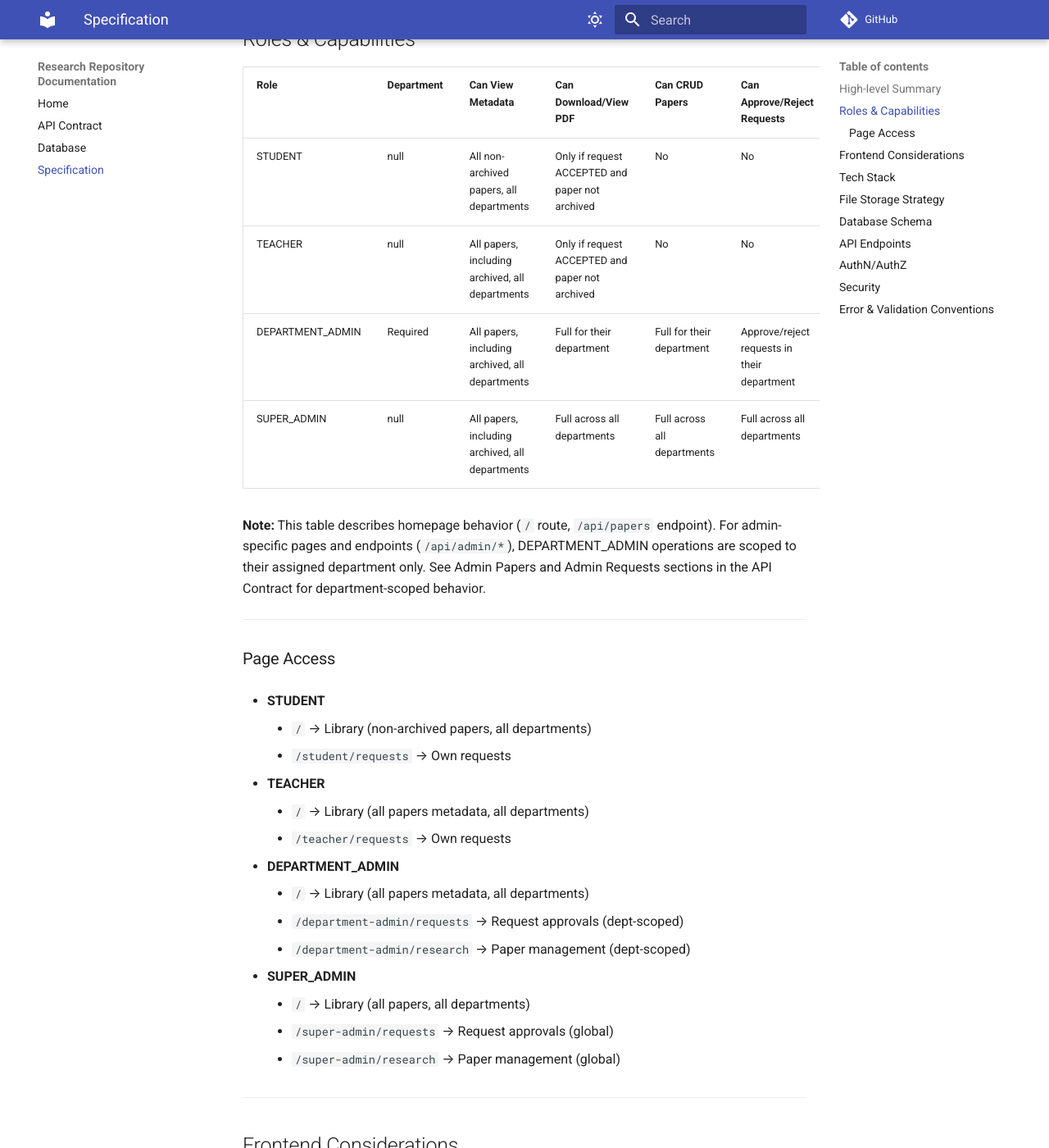
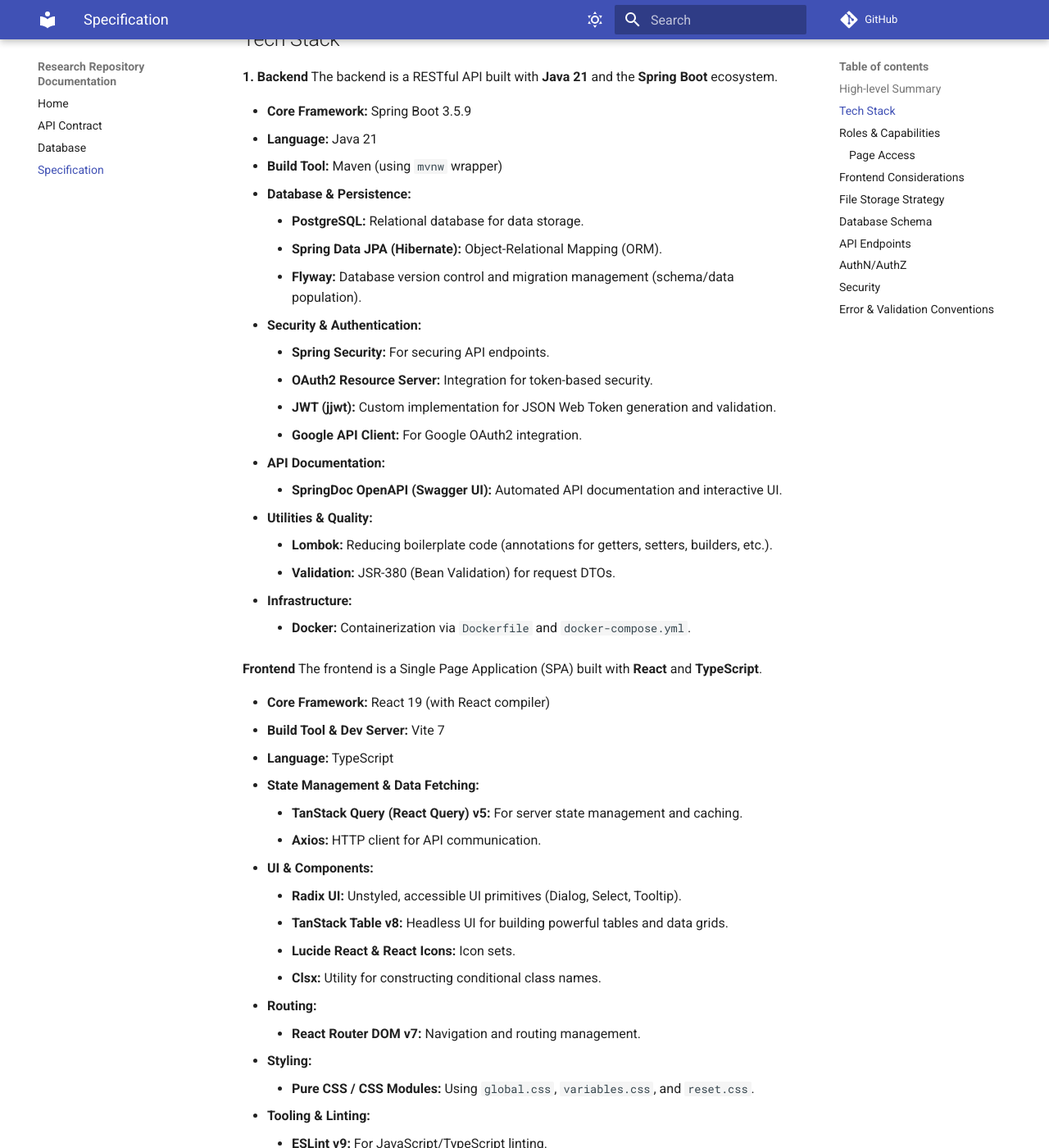
Before and after one commit to r4ppz/research-repo-docs, an MkDocs documentation site: the page built from docs/specification.md, in a window 1280 px wide and 1400 px high, scrolled down 1596 px. Shown: the whole window at 82% size. Built offline with MkDocs 1.6.1 and Material for MkDocs 9.7.7, drawn with Linux system fonts in a browser that asks for light colours; comment, search, counter and statistics services are not loaded; some of the changed text lies outside the part shown.

Commit message:
feat: improve format

```diff
--- a/docs/research_repo_spec.md
+++ b/docs/specification.md
@@ -4,17 +4,17 @@
 
 - [Research Repository — Architecture & Implementation Spec](#research-repository-architecture-implementation-spec)
     - [High-level Summary](#high-level-summary)
+    - [Tech Stack](#tech-stack)
     - [Roles & Capabilities](#roles-capabilities)
         - [Page Access](#page-access)
     - [Frontend Considerations](#frontend-considerations)
-    - [Tech Stack](#tech-stack)
     - [File Storage Strategy](#file-storage-strategy)
     - [Database Schema](#database-schema)
     - [API Endpoints](#api-endpoints)
     - [AuthN/AuthZ](#authnauthz)
     - [Security](#security)
     - [Error & Validation Conventions](#error-validation-conventions)
-      <!--toc:end-->
+        <!--toc:end-->
 
 This spec is intentionally detailed. It is the **single source of truth** for backend and frontend
 data design, API contracts, and authorization logic. All changes must be documented here first, then
@@ -53,6 +53,58 @@
 
 ---
 
+## Tech Stack
+
+**1. Backend**
+The backend is a RESTful API built with **Java 21** and the **Spring Boot** ecosystem.
+
+- **Core Framework:** Spring Boot 3.5.9
+- **Language:** Java 21
+- **Build Tool:** Maven (using `mvnw` wrapper)
+- **Database & Persistence:**
+    - **PostgreSQL:** Relational database for data storage.
+    - **Spring Data JPA (Hibernate):** Object-Relational Mapping (ORM).
+    - **Flyway:** Database version control and migration management (schema/data population).
+- **Security & Authentication:**
+    - **Spring Security:** For securing API endpoints.
+    - **OAuth2 Resource Server:** Integration for token-based security.
+    - **JWT (jjwt):** Custom implementation for JSON Web Token generation and validation.
+    - **Google API Client:** For Google OAuth2 integration.
+- **API Documentation:**
+    - **SpringDoc OpenAPI (Swagger UI):** Automated API documentation and interactive UI.
+- **Utilities & Quality:**
+    - **Lombok:** Reducing boilerplate code (annotations for getters, setters, builders, etc.).
+    - **Validation:** JSR-380 (Bean Validation) for request DTOs.
+- **Infrastructure:**
+    - **Docker:** Containerization via `Dockerfile` and `docker-compose.yml`.
+
+**Frontend**
+The frontend is a Single Page Application (SPA) built with **React** and **TypeScript**.
+
+- **Core Framework:** React 19 (with React compiler)
+- **Build Tool & Dev Server:** Vite 7
+- **Language:** TypeScript
+- **State Management & Data Fetching:**
+    - **TanStack Query (React Query) v5:** For server state management and caching.
+    - **Axios:** HTTP client for API communication.
+- **UI & Components:**
+    - **Radix UI:** Unstyled, accessible UI primitives (Dialog, Select, Tooltip).
+    - **TanStack Table v8:** Headless UI for building powerful tables and data grids.
+    - **Lucide React & React Icons:** Icon sets.
+    - **Clsx:** Utility for constructing conditional class names.
+- **Routing:**
+    - **React Router DOM v7:** Navigation and routing management.
+- **Styling:**
+    - **Pure CSS / CSS Modules:** Using `global.css`, `variables.css`, and `reset.css`.
+- **Tooling & Linting:**
+    - **ESLint v9:** For JavaScript/TypeScript linting.
+    - **Stylelint v16:** For CSS linting and formatting.
+    - **Prettier:** Code formatting.
+- **Deployment:**
+    - **gh-pages:** Used for deploying to GitHub Pages.
+
+---
+
 ## Roles & Capabilities
 
 | Role             | Department | Can View Metadata                               | Can Download/View PDF                           | Can CRUD Papers             | Can Approve/Reject Requests                 |
@@ -62,32 +114,27 @@
 | DEPARTMENT_ADMIN | Required   | All papers, including archived, all departments | Full for their department                       | Full for their department   | Approve/reject requests in their department |
 | SUPER_ADMIN      | null       | All papers, including archived, all departments | Full across all departments                     | Full across all departments | Full across all departments                 |
 
-**Note:** This table describes homepage behavior (`/` route, `/api/papers` endpoint). For
-admin-specific pages and endpoints (`/api/admin/*`), DEPARTMENT_ADMIN operations are scoped to their
-assigned department only. See Admin Papers and Admin Requests sections in the API Contract for
-department-scoped behavior.
-
 ---
 
 ### Page Access
 
 - **STUDENT**
-    - `/` → Library (non-archived papers, all departments)
-    - `/student/requests` → Own requests
+    - LibraryPage (non-archived papers, all departments)
+    - RequestPage` → Own requests
 
 - **TEACHER**
-    - `/` → Library (all papers metadata, all departments)
-    - `/teacher/requests` → Own requests
+    - LibraryPage (all papers metadata, all departments)
+    - RequestPage → Own requests
 
 - **DEPARTMENT_ADMIN**
-    - `/` → Library (all papers metadata, all departments)
-    - `/department-admin/requests` → Request approvals (dept-scoped)
-    - `/department-admin/research` → Paper management (dept-scoped)
+    - LibraryPage (all papers metadata, all departments)
+    - RequestPage → Request approvals (dept-scoped)
+    - ResearchPage → Paper management (dept-scoped)
 
 - **SUPER_ADMIN**
-    - `/` → Library (all papers, all departments)
-    - `/super-admin/requests` → Request approvals (global)
-    - `/super-admin/research` → Paper management (global)
+    - LibraryPage (all papers, all departments)
+    - RequestPage → Request approvals (global)
+    - ResearchPage → Paper management (global)
 
 ---
 
@@ -104,22 +151,9 @@
 
 - Search and filtering capabilities:
     - Full-text search across paper title, author name, and abstract
-    - Multi-department filtering with comma-separated department IDs (e.g., "1,3,5")
-    - Year-based filtering for submission dates
+    - Multi-department filtering with comma-separated department IDs and years.
     - Sorting options: by submission date (default), title, or author name
     - Sort order: ascending or descending (descending is default)
-
----
-
-## Tech Stack
-
-- **Frontend:** Vite, React + TypeScript, React Router, Axios, CSS Modules
-- **Backend:** Java 21, Spring Boot 3, Spring Web, Security, Data JPA, Validation, Flyway,
-  PostgreSQL
-- JWT-based authentication
-- Google ID Token verification for SSO
-- springdoc-openapi for Swagger
-- Docker
 
 ---
 
@@ -146,7 +180,7 @@
 
 ## Database Schema
 
-For the full database migration, see the [Database Migration](/docs/database_migration.md).
+For the full database design and migration, see the [Database](/docs/database_migration.md).
 
 ---
 
@@ -190,6 +224,9 @@
     - **Rotation:** Old refresh token is revoked; new refresh token is sent via a new `Set-Cookie`
       header.
     - New access token is returned in JSON body.
+    - **Note:** `/api/auth/refresh` is a public endpoint (no JWT required) but it does require the
+      `refreshToken` to be present in an `HttpOnly` cookie. Browsers attach the cookie automatically; the
+      frontend must never attempt to read or store the refresh token directly.
 
 - **Logout Flow**:
     - Frontend calls `/api/auth/logout`.
@@ -197,6 +234,9 @@
     - Backend finds the token in the database and deletes it (server-side revocation).
     - Backend responds with a `Set-Cookie` header that overwrites the cookie with an immediate
       expiration (`Max-Age=0`), clearing it from the browser.
+    - **Note:** `/api/auth/logout` is also public (no JWT required) but requires the `refreshToken` cookie
+      to locate and revoke the token server-side. The frontend must never attempt to read or store the
+      refresh token directly.
 
 - **Manual Role Assignment**:
     - Teacher and admin emails are inserted manually via Flyway migration or backend seed script.
@@ -234,12 +274,6 @@
 - **File validation**: MIME + size limits (20MB).
 - **Logging**: Audit decisions including token refresh attempts.
 - **Refresh token rotation**: New token issued on every use; old token invalidated.
-- **Refresh token reuse detection (MVP approach)**: For the MVP, reuse detection is simplified. If a
-  client attempts to use an already-revoked token, the server returns 401 Unauthorized. The client
-  then redirects to login. This reduces complexity while maintaining security against most basic
-  threats.
-
----
 
 ## Error & Validation Conventions
 
--- a/mkdocs.yml
+++ b/mkdocs.yml
@@ -39,6 +39,6 @@
   - Home: index.md
   - API Contract: api_contract.md
   - Database: database_migration.md
-  - Specification: research_repo_spec.md
+  - Specification: specification.md
 
 markdown_extensions: []
```
Also changed, not shown: docs/api_contract.md (+13 -9 lines), docs/database_migration.md (+17 -13 lines), docs/index.md (+1 -3 lines).
